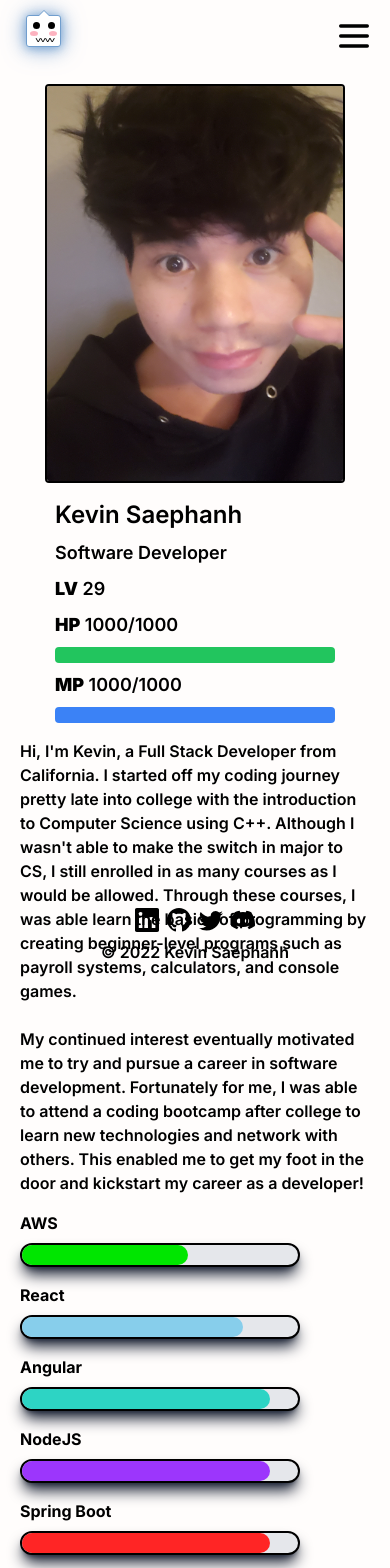
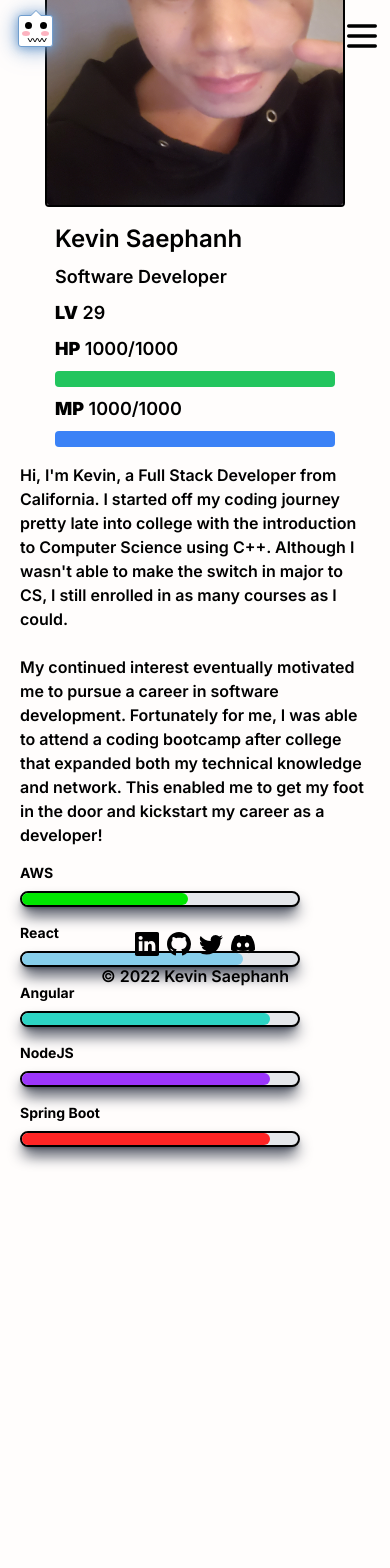
Before and after one commit to KevinSaephanh/portfolio, a Next.js app: page /about in a window 390 px wide. Shown: the top 1568 px of the page. After the commit the page ends 1183 px from the top, so only its background shows below. Built offline with nearby package versions, Linux system fonts and the light colour scheme.

Commit message:
Add framer motion and update responsiveness

```diff
--- a/package.json
+++ b/package.json
@@ -14,6 +14,7 @@
     "@testing-library/jest-dom": "^5.16.5",
     "@testing-library/react": "^13.4.0",
     "@testing-library/user-event": "^14.4.3",
+    "framer-motion": "^10.16.16",
     "next": "^14.0.4",
     "next-themes": "^0.2.1",
     "nodemailer": "^6.8.0",
--- a/src/app/about/page.tsx
+++ b/src/app/about/page.tsx
@@ -69,16 +69,13 @@ export default function Page() {
           Hi, I&apos;m Kevin, a Full Stack Developer from California. I started
           off my coding journey pretty late into college with the introduction
           to Computer Science using C++. Although I wasn&apos;t able to make the
-          switch in major to CS, I still enrolled in as many courses as I would
-          be allowed. Through these courses, I was able learn the basics of
-          programming by creating beginner-level programs such as payroll
-          systems, calculators, and console games.
+          switch in major to CS, I still enrolled in as many courses as I could.
           <br />
           <br />
-          My continued interest eventually motivated me to try and pursue a
-          career in software development. Fortunately for me, I was able to
-          attend a coding bootcamp after college to learn new technologies and
-          network with others. This enabled me to get my foot in the door and
+          My continued interest eventually motivated me to pursue a career in
+          software development. Fortunately for me, I was able to attend a
+          coding bootcamp after college that expanded both my technical
+          knowledge and network. This enabled me to get my foot in the door and
           kickstart my career as a developer!
         </p>
 
@@ -89,7 +86,9 @@ export default function Page() {
               title={`Proficieny with ${tech.title}: ${tech.proficiency}`}
               className='flex flex-col mb-4'
             >
-              <span className='pb-2 font-bold'>{tech.title}</span>
+              <span className='pb-2 font-bold text-sm md:text-md'>
+                {tech.title}
+              </span>
               <ProgressBar maxPercent={tech.proficiency} color={tech.color} />
             </li>
           ))}
--- a/src/app/layout.tsx
+++ b/src/app/layout.tsx
@@ -34,11 +34,14 @@ export default function RootLayout({ children }: RootLayoutProps) {
   return (
     <html lang='en'>
       <body
-        className={`flex h-screen flex-col justify-between ${inter.className}`}
+        className={`h-screen flex flex-col justify-between ${inter.className}`}
       >
         <Provider>
           <Navbar />
-          <main role='main' className='w-full h-full'>
+          <main
+            role='main'
+            className='w-full h-full flex flex-col justify-center relative'
+          >
             {children}
           </main>
           <Footer />
--- a/src/app/page.tsx
+++ b/src/app/page.tsx
@@ -4,7 +4,7 @@ import * as React from 'react';
 
 export default function Home() {
   return (
-    <div className='h-full w-full'>
+    <div className='h-full max-h-96 md:max-h-full w-full'>
       <Scene autoRotate={true}>
         <Terrain />
       </Scene>
--- a/src/app/projects/page.tsx
+++ b/src/app/projects/page.tsx
@@ -56,7 +56,7 @@ export default function Page() {
   const [active, setActive] = React.useState(projects[0]);
 
   return (
-    <div className='w-full lg:w-2/4 h-670 md:h-500 md:mx-auto themed-border'>
+    <div className='w-11/12 lg:w-3/5 h-670 md:h-500 mx-auto themed-border'>
       <section className='flex flex-col md:flex-row h-3/5 md:h-2/4'>
         <article className='md:border-r-2 md:w-1/3 border-white'>
           <ul className='scrollbar flex flex-row md:flex-col gap-x-5 md:gap-0 p-2 md:mx-auto overflow-y-auto md:overflow-hidden'>
--- a/src/components/Footer/Footer.tsx
+++ b/src/components/Footer/Footer.tsx
@@ -3,7 +3,7 @@ import { BsLinkedin, BsGithub, BsTwitter, BsDiscord } from 'react-icons/bs';
 
 export const Footer: React.FC = () => {
   return (
-    <footer className='text-center pb-4 flex-none relative'>
+    <footer className='text-center mt-6 pb-4 flex-none relative'>
       <div className='flex-center text-2xl space-x-2 mb-2'>
         <a
           href='https://www.linkedin.com/in/kevin-saephanh'
--- a/src/components/Navbar/NavLink.tsx
+++ b/src/components/Navbar/NavLink.tsx
@@ -1,5 +1,6 @@
 'use client';
 
+import { motion } from 'framer-motion';
 import Link from 'next/link';
 import { usePathname } from 'next/navigation';
 import * as React from 'react';
@@ -22,7 +23,9 @@ export const NavLink: React.FC<NavLinkProps> = ({ href, label, target }) => {
       aria-current='page'
       target={target}
     >
-      {label}
+      <motion.span whileHover={{ scale: 1.1 }} whileTap={{ scale: 0.95 }}>
+        {label}
+      </motion.span>
     </Link>
   );
 };
--- a/src/components/Navbar/Navbar.tsx
+++ b/src/components/Navbar/Navbar.tsx
@@ -5,6 +5,7 @@ import { HamburgerButton } from '../Buttons/HamburgerButton';
 import { ThemeButton } from '../Buttons/ThemeButton';
 import { Logo } from '../Logo/Logo';
 import { NavLink } from './NavLink';
+import { motion } from 'framer-motion';
 
 const links = [
   {
@@ -21,16 +22,21 @@ const links = [
   },
 ];
 
+const variants = {
+  open: {
+    transition: { staggerChildren: 0.07, delayChildren: 0.2 },
+  },
+  closed: {
+    transition: { staggerChildren: 0.05, staggerDirection: -1 },
+  },
+};
+
 export const Navbar: React.FC = () => {
   const [open, setOpen] = React.useState(false);
 
   return (
-    <nav
-      className={`w-full flex-none px-2 lg:px-6 md:h-16 z-20 ${
-        open ? 'fixed bg-white dark:bg-zinc-900 pb-4' : 'relative'
-      }`}
-    >
-      <div className='flex flex-wrap items-center justify-between'>
+    <nav className={`${open ? 'absolute w-full h-full bg-gray-950 z-50' : ''}`}>
+      <div className={`w-full flex flex-wrap items-center justify-between`}>
         <section className='w-full relative flex justify-between lg:w-auto lg:static lg:block lg:justify-start'>
           <Logo />
           <button
--- a/src/components/ProgressBar/ProgressBar.tsx
+++ b/src/components/ProgressBar/ProgressBar.tsx
@@ -19,7 +19,7 @@ export const ProgressBar: React.FC<ProgressBarProps> = ({
   }, [progress]);
 
   return (
-    <div className='w-4/5 max-w-2xl my-auto bg-gray-200 rounded-full h-6 dark:bg-gray-700 border-2 border-black dark:border-white shadow-lg shadow-slate-900 dark:shadow-zinc-200'>
+    <div className='w-4/5 max-w-2xl my-auto bg-gray-200 rounded-full h-4 md:h-6 dark:bg-gray-700 border-2 border-black dark:border-white shadow-lg shadow-slate-900 dark:shadow-zinc-200'>
       <div
         className={'h-full rounded-full'}
         style={{ width: `${progress}%`, backgroundColor: color }}
--- a/src/components/Scene/Scene.tsx
+++ b/src/components/Scene/Scene.tsx
@@ -29,7 +29,7 @@ export const Scene: React.FC<SceneProps> = ({
     >
       <OrbitControls
         autoRotate={autoRotate}
-        autoRotateSpeed={0.1}
+        autoRotateSpeed={0.3}
         rotateSpeed={0.1}
         enablePan={enablePan}
         enableZoom={enableZoom}
```
Also changed, not shown: 1 other file (tests, documents, lock files or other folders).
